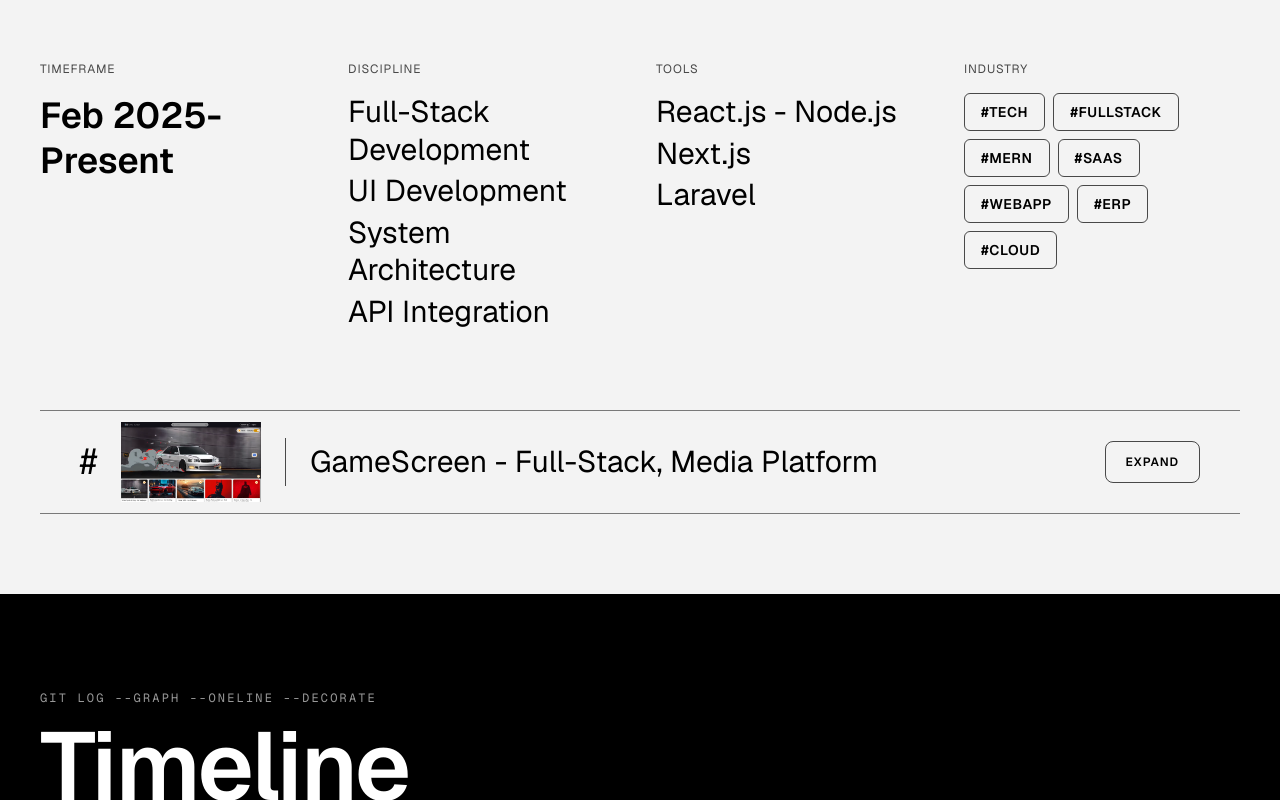
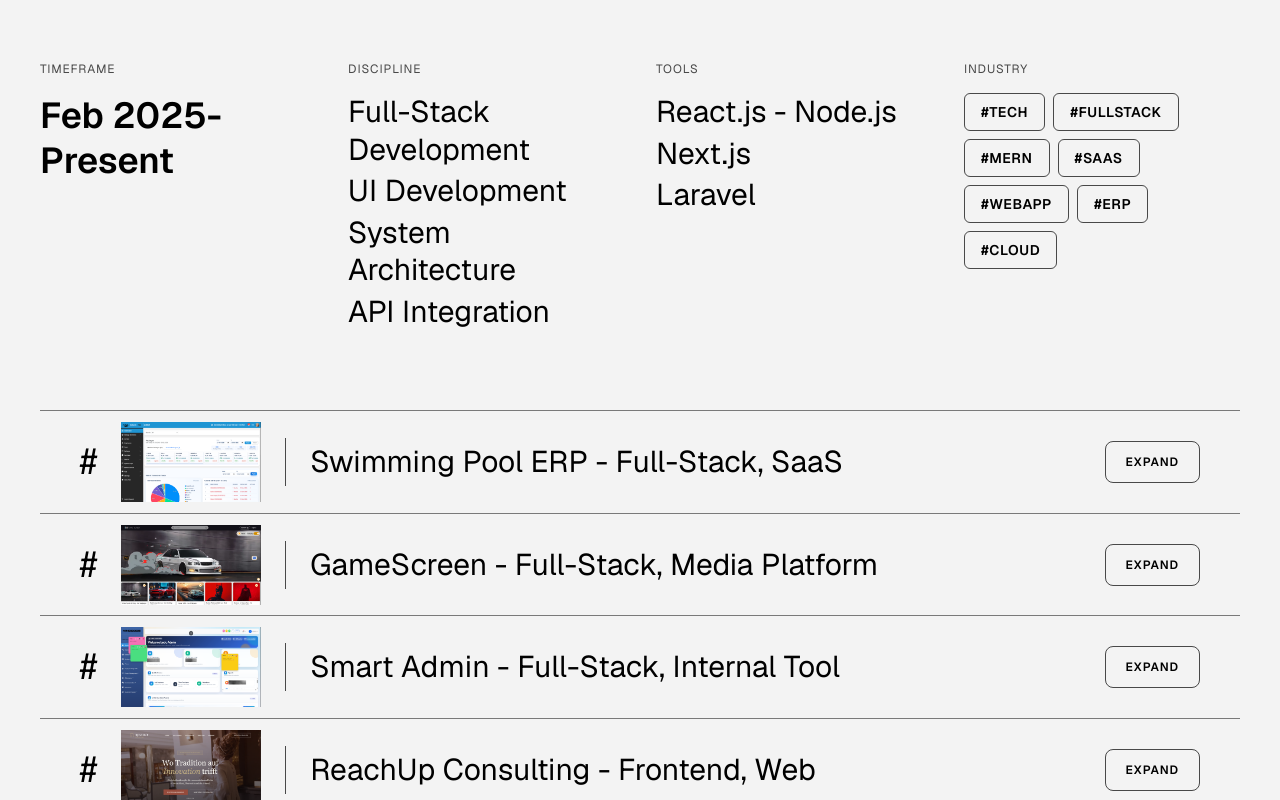
Before and after one commit to ankit81413/PortFolio_01, a Next.js app: page / in a window 1280 px wide. Shown: the part 2000-2800 px from the top of the page. Built offline with nearby package versions, Linux system fonts and the light colour scheme.

Commit message:
projects Updated

```diff
--- a/app/components/ProjectList.tsx
+++ b/app/components/ProjectList.tsx
@@ -31,18 +31,18 @@
 };
 
 const PROJECTS: ProjectItem[] = [
-  // {
-  //   id: "sportserp",
-  //   title: "Sports ERP",
-  //   subtitle: "Full-Stack, SaaS",
-  //   description:
-  //     "A multi-branch Sports ERP system handling POS billing, memberships, customer records, and role-based access - built for SwimmingPools running real operations.",
-  //   image: "/Projects/SportsERP.png",
-  //   skills: ["React", "Node.js", "MySQL", "AWS S3", "Laravel", "REST APIs"],
-  //   links: [
-  //     // { label: "Live", href: "https://erpsports.com/" },
-  //   ],
-  // },
+  {
+    id: "erp",
+    title: "Swimming Pool ERP",
+    subtitle: "Full-Stack, SaaS",
+    description:
+      "A multi-branch ERP system handling POS billing, memberships, customer records, and role-based access - built for SwimmingPools running real operations.",
+    image: "/Projects/ERP.png",
+    skills: ["React", "Node.js", "MySQL", "AWS S3", "Laravel", "REST APIs"],
+    links: [
+       { label: "Live link not availabl publically", href: "" },
+    ],
+  },
   {
     id: "gamescreen",
     title: "GameScreen",
@@ -56,43 +56,43 @@
       { label: "Live", href: "https://gamescreen.onrender.com" },
     ],
   },
-  // {
-  //   id: "smartadmin",
-  //   title: "Smart Admin",
-  //   subtitle: "Full-Stack, Internal Tool",
-  //   description:
-  //     "A complete internal management system for a software company - handling employees, salaries, projects, tasks, client panels with real-time progress tracking, documents, and salary slips. Built end-to-end in Laravel and MySQL.",
-  //   image: "/Projects/SmartAdmin.png",
-  //   skills: ["Laravel", "PHP", "MySQL", "REST APIs"],
-  //   links: [
-  //     { label: "No public urls", href: "#" },
-  //     { label: "Companie's internal propperty", href: "#" },
-  //   ],
-  // },
-  // {
-  //   id: "reachup",
-  //   title: "ReachUp Consulting",
-  //   subtitle: "Frontend, Web",
-  //   description:
-  //     "A professional consulting website built for a German client - clean, responsive, and production-deployed.",
-  //   image: "/Projects/ReachUp.png",
-  //   skills: ["Next.js", "React", "Tailwind CSS", "Bootstrap"],
-  //   links: [
-  //     // { label: "Live", href: "https://www.reachup-consulting.de/" },
-  //   ],
-  // },
-  // {
-  //   id: "extragroup",
-  //   title: "Extra Group",
-  //   subtitle: "Frontend, Web",
-  //   description:
-  //     "A production website built for a German client - responsive, clean, and live.",
-  //   image: "/Projects/ExtraGroup.png",
-  //   skills: ["Next.js", "React", "Tailwind CSS", "Bootstrap"],
-  //   links: [
-  //     // { label: "Live", href: "https://extra-group.com/" },
-  //   ],
-  // }
+  {
+    id: "smartadmin",
+    title: "Smart Admin",
+    subtitle: "Full-Stack, Internal Tool",
+    description:
+      "A complete internal management system for a software company - handling employees, salaries, projects, tasks, client panels with real-time progress tracking, documents, and salary slips. Built end-to-end in Laravel and MySQL.",
+    image: "/Projects/SmartAdmin.png",
+    skills: ["Laravel", "PHP", "MySQL", "REST APIs"],
+    links: [
+      { label: "No public urls", href: "#" },
+      { label: "Companie's internal propperty", href: "#" },
+    ],
+  },
+  {
+    id: "reachup",
+    title: "ReachUp Consulting",
+    subtitle: "Frontend, Web",
+    description:
+      "A professional consulting website built for a German client - clean, responsive, and production-deployed.",
+    image: "/Projects/ReachUp.png",
+    skills: ["Next.js", "React", "Tailwind CSS", "Bootstrap"],
+    links: [
+      { label: "Live", href: "https://www.reachup-consulting.de/" },
+    ],
+  },
+  {
+    id: "extragroup",
+    title: "Extra Group",
+    subtitle: "Frontend, Web",
+    description:
+      "A production website built for a German client - responsive, clean, and live.",
+    image: "/Projects/ExtraGroup.png",
+    skills: ["Next.js", "React", "Tailwind CSS", "Bootstrap"],
+    links: [
+      { label: "Live", href: "https://extra-group.com/" },
+    ],
+  }
 ];
 
 export function ProjectList() {
```
Also changed, not shown: public/Projects/ERP.png (renamed from public/Projects/SportsERP.png).
